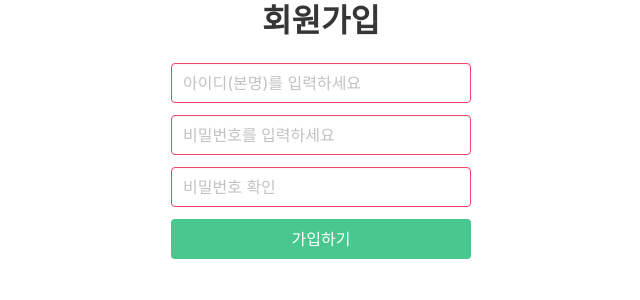
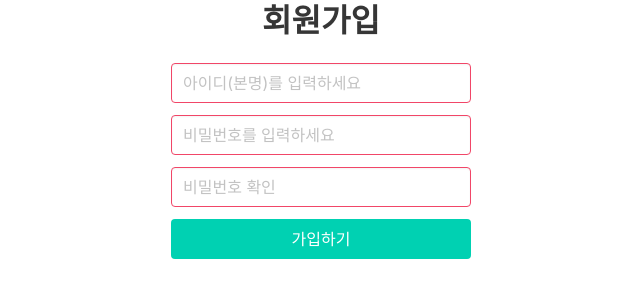
Before and after one commit to phwGithub/jungleDiary, a Flask app: page /sign_up in a window 1280 px wide. Shown: the part 153-453 px from the top of the page, without its empty margins (319-959 px from the left). Run offline with Flask 2, Linux system fonts and the light colour scheme.

Commit message:
로그인, 가입 페이지 버튼 색깔 nav바랑 맞춤

```diff
--- a/templates/sign_in.html
+++ b/templates/sign_in.html
@@ -84,13 +84,13 @@
     </div>
     <div class="field loginpage">
         <div class="control">
-            <button class="button loginpage is-link" onclick="sign_in()">로그인</button>
+            <button class="button loginpage is-light" onclick="sign_in()">로그인</button>
         </div>
     </div>
     <div class="field loginpage">
         <div class="control">
-            <div class="button loginpage">
-                <a href='/sign_up'>회원가입하기</a>
+            <div class="button is-primary loginpage">
+                <a href='/sign_up' style='color: white; font-weight: bold;'>회원가입하기</a>
             </div>
         </div>
     </div>
--- a/templates/sign_up.html
+++ b/templates/sign_up.html
@@ -51,7 +51,7 @@
             return;
         }
 
-        console.log('gi')
+        // console.log('gi')
 
         $.ajax({
             type: "POST",
@@ -65,7 +65,6 @@
                     let msg = response['msg']
                     console.log(msg)
                     alert("가입 성공!")
-                    // 회원가입 후 연결 될 페이지 todo
                     window.location.replace("/sign_in");
                 }
                 else {
@@ -97,14 +96,14 @@
         </div>
     </div>
 
-    <div class="field">
+    <div class="field signup">
         <div class="control">
             <input class="input is-danger" id="pwd_chck" type="password" placeholder="비밀번호 확인">
         </div>
     </div>
 
     <!-- 이 부분은 시간이 있으면
-        <div class="field">
+        <div class="field signup">
             <div class="control">
                 <div class="select">
                     <select>
@@ -120,15 +119,15 @@
         </div> -->
 
     <!-- 이 부분은 시간이 있으면
-        <div class="field">
+        <div class="field signup">
             <div class="control">
                 <input class="input is-danger" type="text" placeholder="질문에 대한 답변을 입력해주세요">
             </div>
         </div> -->
 
-    <div class="field is-grouped">
+    <div class="field signup is-grouped">
         <div class="control">
-            <button class="button signup is-success" onclick="sign_up()">가입하기</button>
+            <button class="button signup is-primary" onclick="sign_up()">가입하기</button>
         </div>
     </div>
 </div>
```
